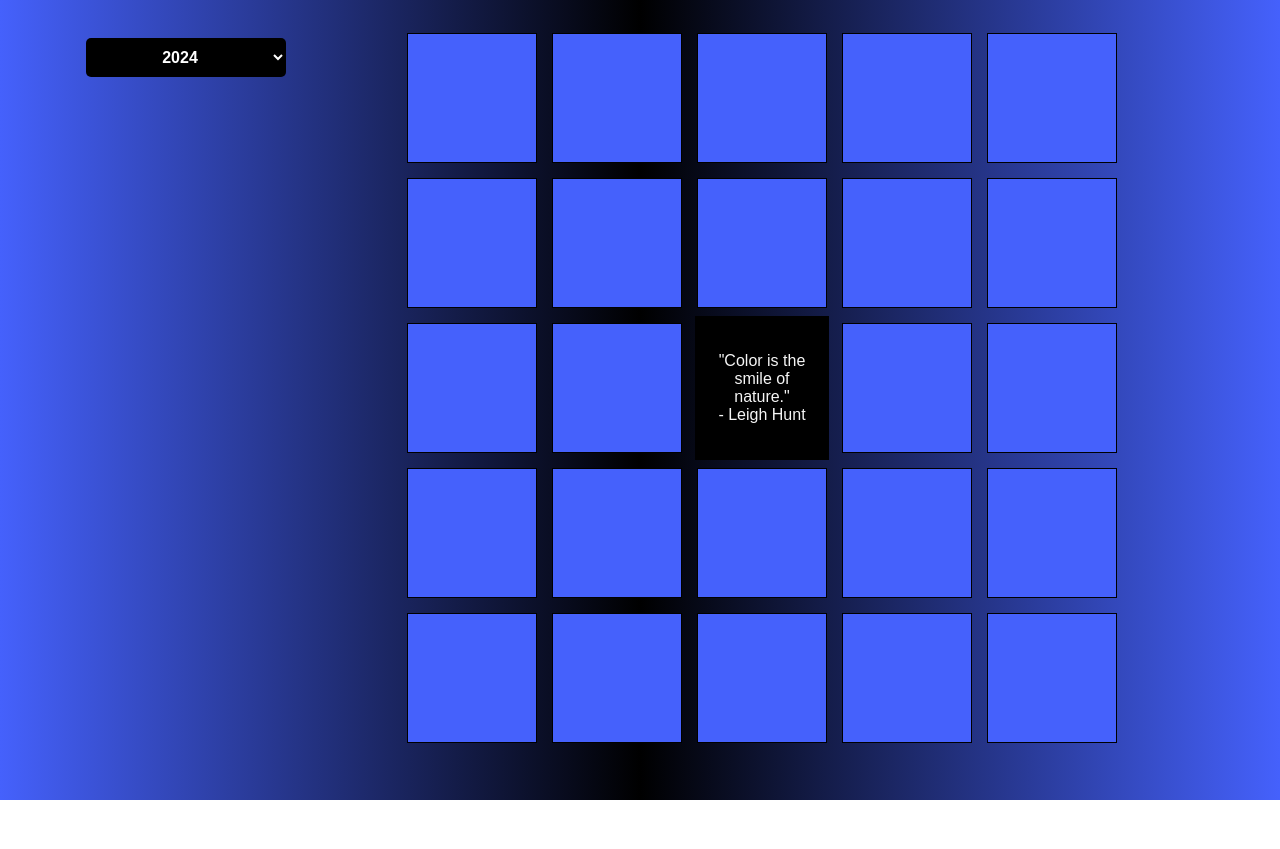
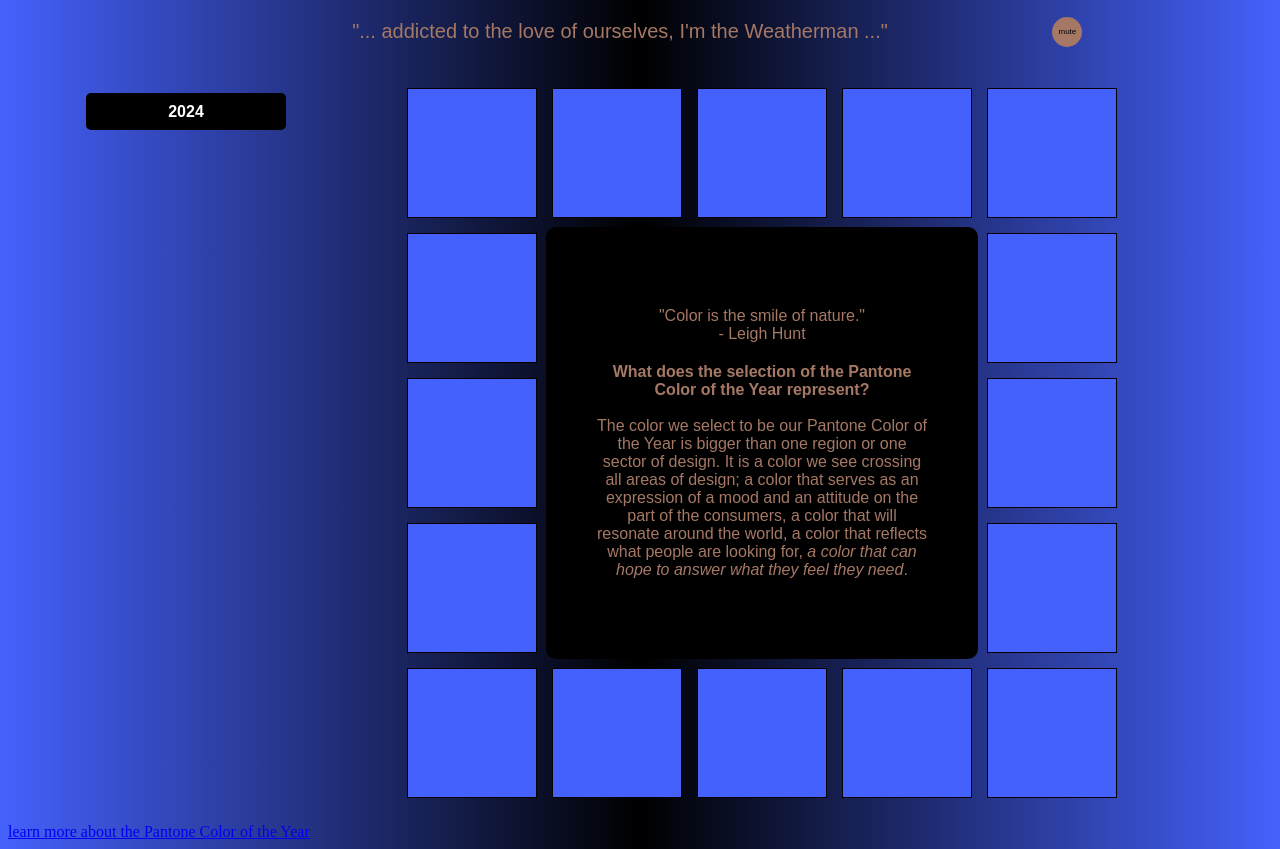
Before and after one commit to dsus121/SBA308A, a website with bundled scripts: page index.html in a window 1280 px wide. Before the commit the page ends 800 px from the top, so only its background shows below. Built offline with nearby package versions, Linux system fonts and the light colour scheme; no server answers.

Commit message:
Added audio, changed the big button, added a link

```diff
--- a/index.html
+++ b/index.html
@@ -8,24 +8,41 @@
 </head>
 <body>
     <script type="module" src="index.js" defer></script>
+    <div class="tippy-top-container">
+<blockquote>"... addicted to the love of ourselves, I'm the Weatherman ..."</blockquote>
+<button id="mute-button">mute</button>
+</div>
+
+<audio id="background-music" loop>
+    <source src="WeathermanByDeadSara_edit.mp3" type="audio/mpeg">
+    Your browser does not support the audio element.
+</audio>
 
     <div id="big-ole-box">
                 <div id="temperature">
                     <select id="year-dropdown">
-                        <!-- <option value="2020">2020</option>
-                        <option value="2021">2021</option>
-                        <option value="2022">2022</option>
-                        <option value="2023">2023</option>
-                        <option value="2024">2024</option>
-                        <option value="2025">2025</option> -->
+                        <!-- options are populated dynamically now  -->
                       </select>
 
 
                 </div>
         <div class="grid-container" id="grid-container">
-            <button id="hot-button">"Color is the smile of nature." <br>- Leigh Hunt</button>
+            <button id="color-button">
+                <p>"Color is the smile of nature." <br>- Leigh Hunt</p>
+                <p>
+                    <strong>What does the selection of the Pantone Color of the Year represent?</strong><br><br>
 
-            <!-- <div id="box01" class="box" style="grid-column: 1; grid-row: 1;">01</div>
+                    The color we select to be our Pantone Color of the Year is bigger than one region or one sector of design.
+                    It is a color we see crossing all areas of design; a color that serves as an expression of a mood and an
+                    attitude on the part of the consumers, a color that will resonate around the world, a color that reflects
+                    what people are looking for, <em>a color that can hope to answer what they feel they need</em>.
+                </p>
+
+            </button>
+
+            <!-- preserving this just in case, but column/row order defines how the color
+             blocks with come in
+             <div id="box01" class="box" style="grid-column: 1; grid-row: 1;">01</div>
             <div id="box02" class="box" style="grid-column: 2; grid-row: 1;">02</div>
             <div id="box03" class="box" style="grid-column: 3; grid-row: 1;">03</div>
             <div id="box04" class="box" style="grid-column: 4; grid-row: 1;">04</div>
@@ -53,6 +70,8 @@
             <div id="box26" class="box" style="grid-column: 3; grid-row: 3;">00</div> -->
         </div>
 </div>
-
+<a href="https://www.pantone.com/articles/color-of-the-year/what-is-color-of-the-year" target="_blank">
+    learn more about the Pantone Color of the Year
+</a>
 </body>
 </html>
--- a/index.js
+++ b/index.js
@@ -43,11 +43,11 @@ populateGrid();
 
 
 
-document.getElementById("hot-button").addEventListener("click", () => {
+document.getElementById("color-button").addEventListener("click", () => {
   const gridContainer = document.getElementById("grid-container");
 
   // hide the button after it's clicked
-  document.getElementById("hot-button").style.display = "none";
+  document.getElementById("color-button").style.display = "none";
 
   const startYear = 2000;
   const endYear = 2024;
--- a/meteo.js
+++ b/meteo.js
@@ -116,7 +116,32 @@ tempDataDiv.id = "temporary-data-container";
 // tempDataDiv.style.marginBottom = "40px"; // Add some margin to separate from logged data
 
 
+// ================================================================================||
+// 2a] adding in audio when the dropdown is clicked
+//  - song snippet is "Weatherman" by Dead Sara
+// ================================================================================||
+
+const audio = document.getElementById("background-music");
+const muteButton = document.getElementById("mute-button");
+
+// Play the audio when a year is selected from the dropdown
+yearDropdown.addEventListener("change", () => {
+  audio.play();
+});
+
+// Toggle mute on button click
+muteButton.addEventListener("click", () => {
+  if (audio.muted) {
+    audio.muted = false;
+    muteButton.textContent = "Mute";
+  } else {
+    audio.muted = true;
+    muteButton.textContent = "Unmute";
+  }
+});
+
   yearDropdown.addEventListener("change", (event) => {
+
     const year = event.target.value;
     const temperature = YearsAndTemps[year];
     displayDataTemporarily({ year, temperature });
--- a/styles.css
+++ b/styles.css
@@ -30,10 +30,30 @@ select {
   cursor: pointer;
   text-align: center;
   width: 200px;
+  appearance: none; /* remove default arrow */
+  -webkit-appearance: none; /* remove default arrow for Safari */
+  -moz-appearance: none; /* remove default arrow for Firefox */
+  position: relative;
+}
 }
 
 select:hover {
   background-color: rgb(69, 97, 252);
+}
+
+/* custom arrow */
+select::after {
+  content: '';
+  position: absolute;
+  top: 50%;
+  right: 10px;
+  width: 0;
+  height: 0;
+  border-left: 5px solid transparent;
+  border-right: 5px solid transparent;
+  border-top: 5px solid #A57865; /* Solid triangle with the color #A57865 */
+  transform: translateY(-50%);
+  pointer-events: none; /* Ensure the arrow does not interfere with dropdown functionality */
 }
 
 #year-dropdown option {
@@ -41,31 +61,79 @@ select:hover {
   color: white;
 }
 
-/* #year-dropdown:focus {
-  outline: none;
-  border-color: rgb(69, 97, 252);
-} */
-
-#hot-button {
+#color-button {
   z-index: 10;
   position: absolute;
   top: 50%;
   left: 50%;
-  padding: 20px;
+  padding: 50px;
   background-color: black;
-  color: whitesmoke;
-  width: calc(100% / 5 - 10px);
-  height: 20%;
+  color: #A57865;
+  width: 60%;
+  height: 60%;
   transform: translate(-50%, -50%);
   font-size: 16px;
   text-align: center;
   display: flex;
+  flex-direction: column;
   align-items: center;
   justify-content: center;
   border: none;
   cursor: crosshair;
-  /* border-radius: 10px; */
+  border-radius: 10px;
 }
+
+#color-button p {
+  margin: 10px 0;
+  text-emphasis: italic;
+
+}
+
+#color-button a {
+  color: #A57865;
+  text-decoration: none;
+  text-emphasis: italic;
+}
+
+#color-button a:hover {
+  text-decoration: underline;
+}
+
+.tippy-top-container {
+  display: flex;
+  align-items: center;
+  justify-content: center;
+  margin: 10px auto;
+  width: 70%;
+}
+
+blockquote {
+  font-size: 20px;
+  font-family: 'Arial', 'Helvetica', sans-serif;
+  padding: 10px;
+  color: #A57865;
+  padding: 10px;
+  margin: 0; /* removes margin to align with the button */
+  text-align: center;
+  flex-grow: 1; /* it allows the blockquote to take available space */
+}
+
+#mute-button {
+    z-index: 10;
+    font-size: 8px;
+    padding: 5px;
+    background-color: #A57865;
+    color: #000;
+    border-radius: 50%; /* makes it round */
+    width: 30px;
+    height: 30px;
+    display: flex;
+    align-items: center;
+    justify-content: center;
+    margin-left: 10px;
+    cursor: pointer;
+    border: none;
+  }
 
 #temporary-data-container {
   color: #A57865;
```
Also changed, not shown: 1 other file.
